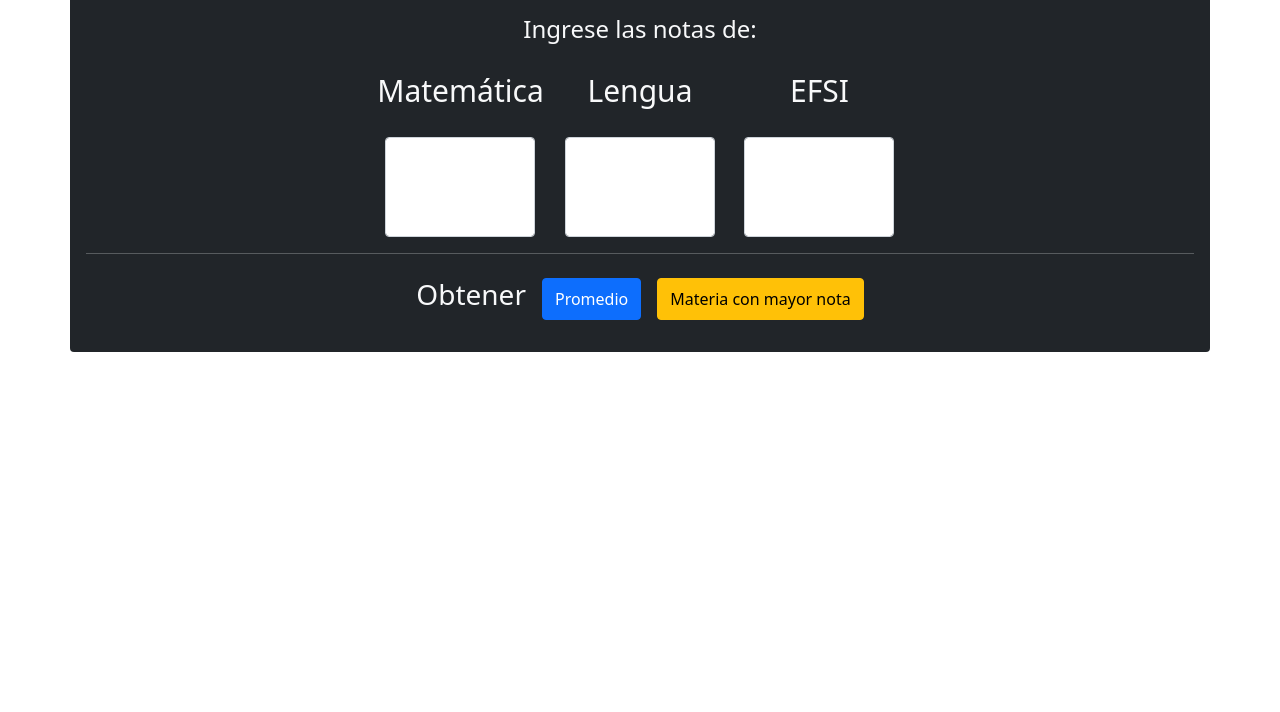
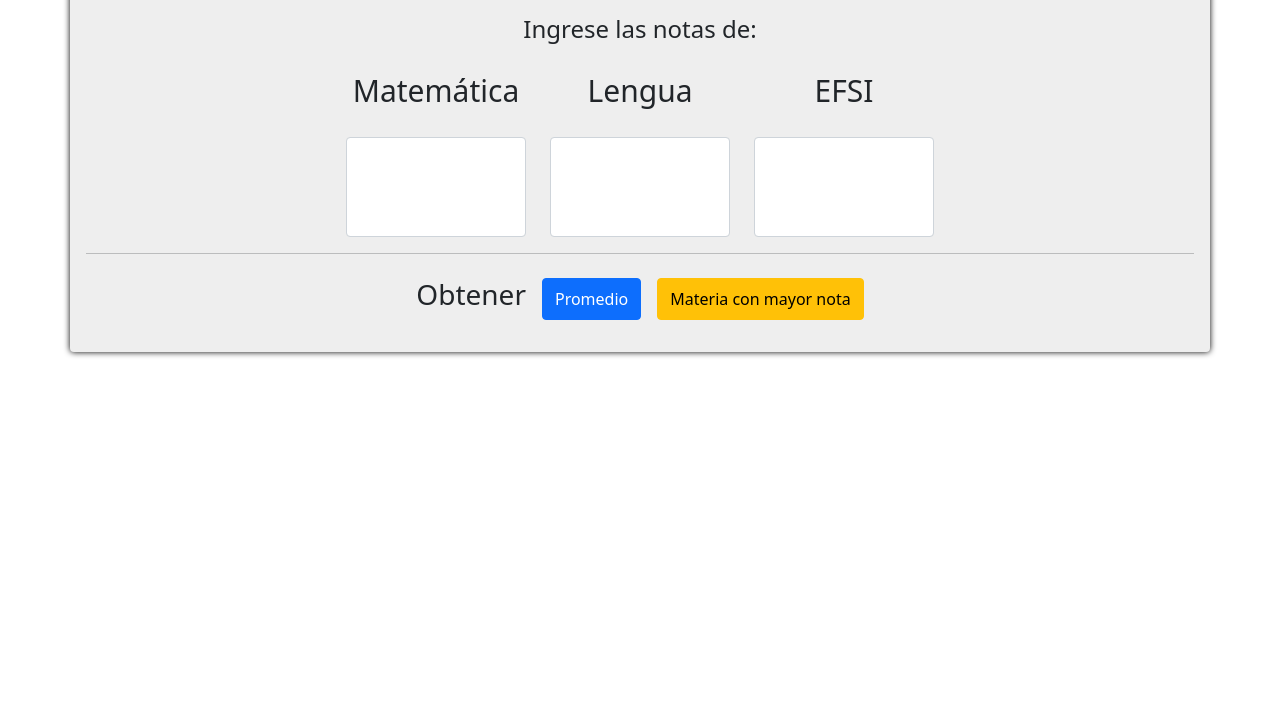
Before and after one commit to tomyolivera/promedio-notas, a plain HTML site: page index.html in a window 1280 px wide. Shown: the part 88-800 px from the top of the page. Drawn offline with nearby package versions, Linux system fonts and the light colour scheme.

Commit message:
diseño mejorado

```diff
--- a/funciones.js
+++ b/funciones.js
@@ -35,28 +35,25 @@ function setFieldStatus(field, status){
 }
 
 function corregirCampo(input){
-    // Si el valor del input contiene mas de tres caracteres o es mayor a 10, acortarlo a dos caracteres
     if(input.value.length > 3 || input.value > NOTA_MAX)
-    input.value = input.value.slice(0, 2);
+        input.value = input.value.slice(0, 2);
 
-    // Si el valor del input es mayor a 10, acortarlo a un solo caracter
     if(input.value > NOTA_MAX || input.value < NOTA_MIN)
-    input.value = input.value.slice(0, 1);
+        input.value = input.value.slice(0, 1);
 }
 
 function handleInputChange (input, materia) {
-    // btn.promedio.setAttribute("disabled", "disabled");
-    // btn.materia_max.setAttribute("disabled", "disabled");
+    btn.promedio.setAttribute("disabled", "disabled");
+    btn.materia_max.setAttribute("disabled", "disabled");
     corregirCampo(input)
-
 
     var nota = parseInt(input.value);
     materia.nota = nota;
     materia.valido = validarCampo(nota);
     setFieldStatus(input, materia.valido);
 
-    // btn.promedio.removeAttribute("disabled");
-    // btn.materia_max.removeAttribute("disabled");
+    btn.promedio.removeAttribute("disabled");
+    btn.materia_max.removeAttribute("disabled");
 }
 
 // Recorro las materias y agrego un evento a cada input
@@ -146,7 +143,7 @@ document.getElementById("btn_materia_max").addEventListener("click", function(){
 
     if(camposValidos !== true) return alert("La nota de " + err + " no es valida");
 
-    // Guardo la/s materia/s que tenga/n la nota mas alta
+    // Guardo las materias que tengan la nota mas alta
     nota_max = obtenerNotaMasAlta(materias);
     var materias_max = [];
     for(var materia in materias){
--- a/index.html
+++ b/index.html
@@ -9,7 +9,7 @@
     <link rel="stylesheet" href="styles.css">
 </head>
 <body>
-    <div class="container mt-3 p-3 rounded bg-dark text-light">
+    <div class="container mt-3 p-3 rounded" style="background:#eee;box-shadow: 0px 0px 6px black;">
         <h2 class="text-center">Promedio de alumnos</h2><hr>
         <h4 class="text-center mb-4">Ingrese las notas de:</h4>
 
--- a/styles.css
+++ b/styles.css
@@ -1,8 +1,15 @@
 .form-control{
-    width: 150px;
+    text-align: center;
+    width: 180px;
     height:100px;
-    font-size: 30px;
+    font-size: 50px;
     outline:none
+}
+
+input[type=number]::-webkit-inner-spin-button,
+input[type=number]::-webkit-outer-spin-button {
+  -webkit-appearance: none;
+  margin: 0;
 }
 
 label{
```
